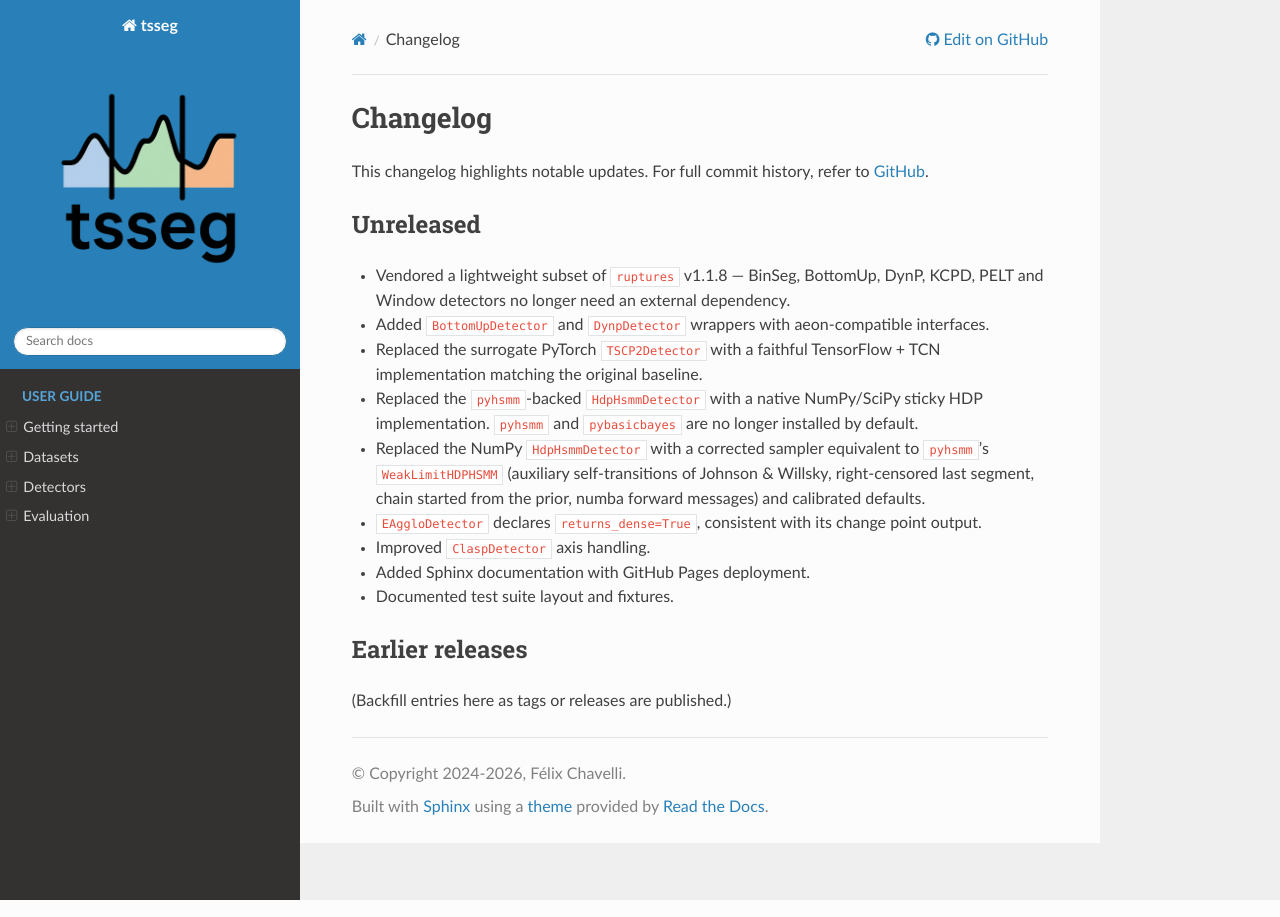
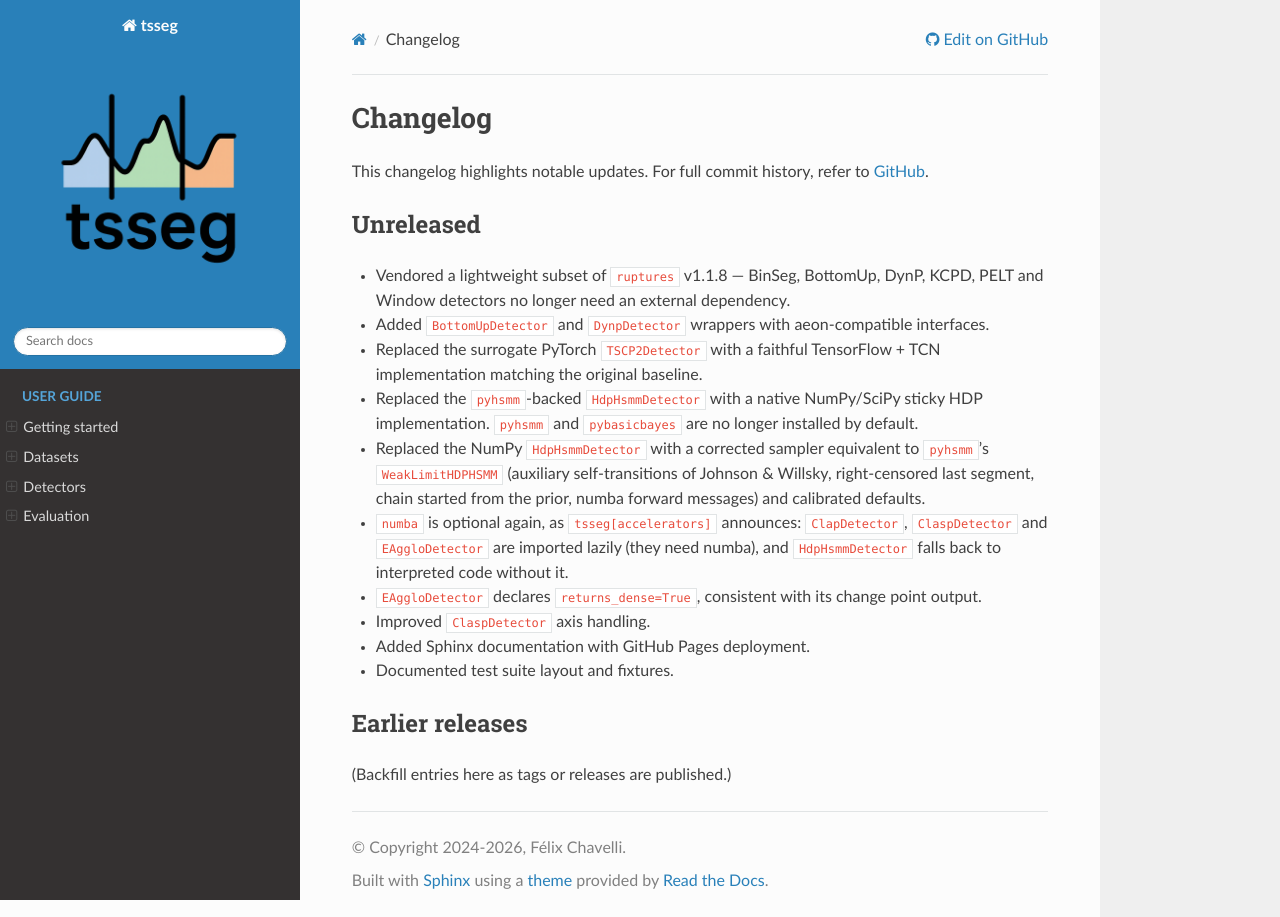
Before and after one commit to fchavelli/tsseg, a Sphinx documentation site: the page built from docs/changelog.rst, in a window 1280 px wide. Built offline with Sphinx 7.4.7 and the Read the Docs theme 3.1.0, drawn with Linux system fonts in a browser that asks for light colours.

Commit message:
feat: make numba optional again, as tsseg[accelerators] announces
`import tsseg.algorithms` failed without numba because CLaP, ClaSP and E-Agglo were
imported eagerly. They are now lazy imports, like the torch-based detectors, and their
tests declare the numba dependency (skipped when it is missing). HdpHsmmDetector runs
without numba, interpreted.

```diff
--- a/docs/changelog.rst
+++ b/docs/changelog.rst
@@ -24,6 +24,9 @@ Unreleased
   ``pyhsmm``'s ``WeakLimitHDPHSMM`` (auxiliary self-transitions of Johnson & Willsky,
   right-censored last segment, chain started from the prior, numba forward messages)
   and calibrated defaults.
+* ``numba`` is optional again, as ``tsseg[accelerators]`` announces: ``ClapDetector``,
+  ``ClaspDetector`` and ``EAggloDetector`` are imported lazily (they need numba), and
+  ``HdpHsmmDetector`` falls back to interpreted code without it.
 * ``EAggloDetector`` declares ``returns_dense=True``, consistent with its change point
   output.
 * Improved ``ClaspDetector`` axis handling.
--- a/docs/index.rst
+++ b/docs/index.rst
@@ -90,7 +90,7 @@ Most detectors work out of the box. Heavier dependencies are opt-in:
    * - ``tsseg[tscp2]``
      - TensorFlow + TCN layer (``TSCP2Detector``)
    * - ``tsseg[accelerators]``
-     - Numba / Cython speedups
+     - Numba / Cython: needed by CLaP, ClaSP and E-Agglo; speeds up HDP-HSMM
    * - ``tsseg[docs]``
      - Sphinx documentation toolchain
    * - ``tsseg[all]``
```
Also changed, not shown: README.md (+1 -1 lines), 2 other files.
